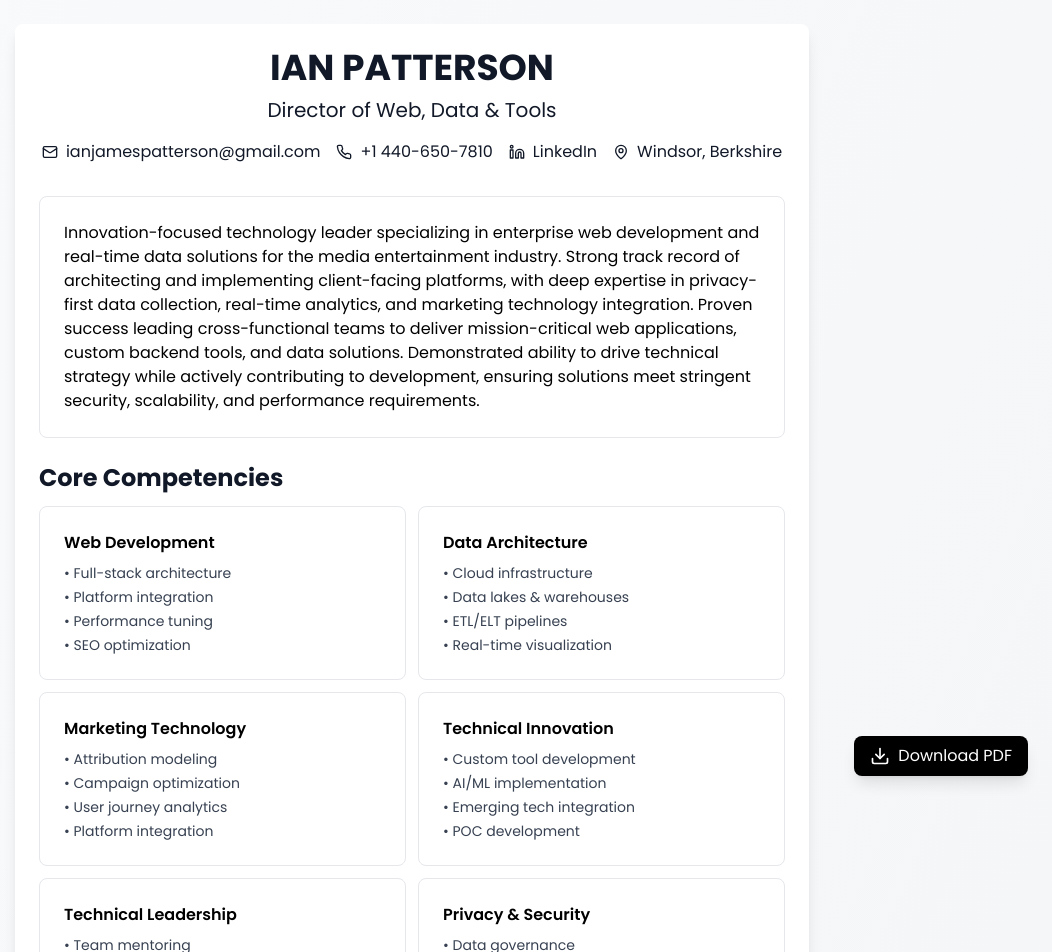
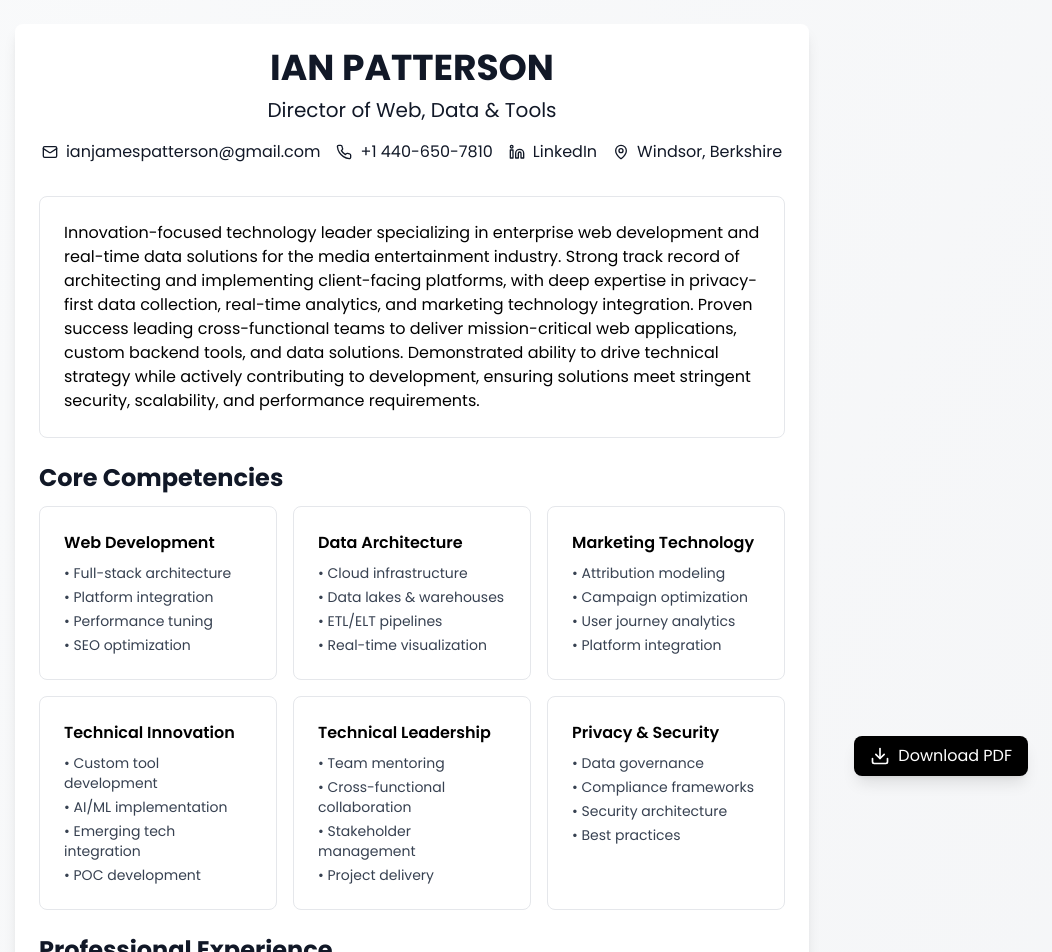
Before and after one commit to ijpatter1/ijpatter1.github.io, a Next.js app: page / in a window 1280 px wide. Shown: the top 952 px of the page, without its empty margins (228-1280 px from the left). Built offline with nearby package versions, Linux system fonts and the light colour scheme.

Commit message:
Change grid

```diff
--- a/app/components/CoreCompetencies.tsx
+++ b/app/components/CoreCompetencies.tsx
@@ -14,12 +14,12 @@
       {
         title: "Web Development",
         skills: ["Full-stack architecture", "Platform integration", "Performance tuning", "SEO optimization"],
-        colour: 'agency-blue'
+        colour: 'agency-yellow'
       },
       {
         title: "Data Architecture",
         skills: ["Cloud infrastructure", "Data lakes & warehouses", "ETL/ELT pipelines", "Real-time visualization"],
-        colour: 'agency-violet'
+        colour: 'agency-red'
       },
       {
         title: "Marketing Technology",
@@ -29,23 +29,23 @@
       {
         title: "Technical Innovation",
         skills: ["Custom tool development", "AI/ML implementation", "Emerging tech integration", "POC development"],
-        colour: 'agency-green'
+        colour: 'agency-violet'
       },
       {
         title: "Technical Leadership",
         skills: ["Team mentoring", "Cross-functional collaboration", "Stakeholder management", "Project delivery"],
-        colour: 'agency-yellow'
+        colour: 'agency-blue'
       },
       {
         title: "Privacy & Security",
         skills: ["Data governance", "Compliance frameworks", "Security architecture", "Best practices"],
-        colour: 'agency-red'
+        colour: 'agency-green'
       }
     ];
 
   return (
     <Section title="Core Competencies">
-      <div className="grid grid-cols-1 md:grid-cols-2 gap-3">
+      <div className="grid grid-cols-1 sm:grid-cols-2 lg:grid-cols-3 gap-4">
         {competencies.map((comp, index) => (
           <Card key={index} hoverColor={comp.colour}>
             <CardContent>
```
